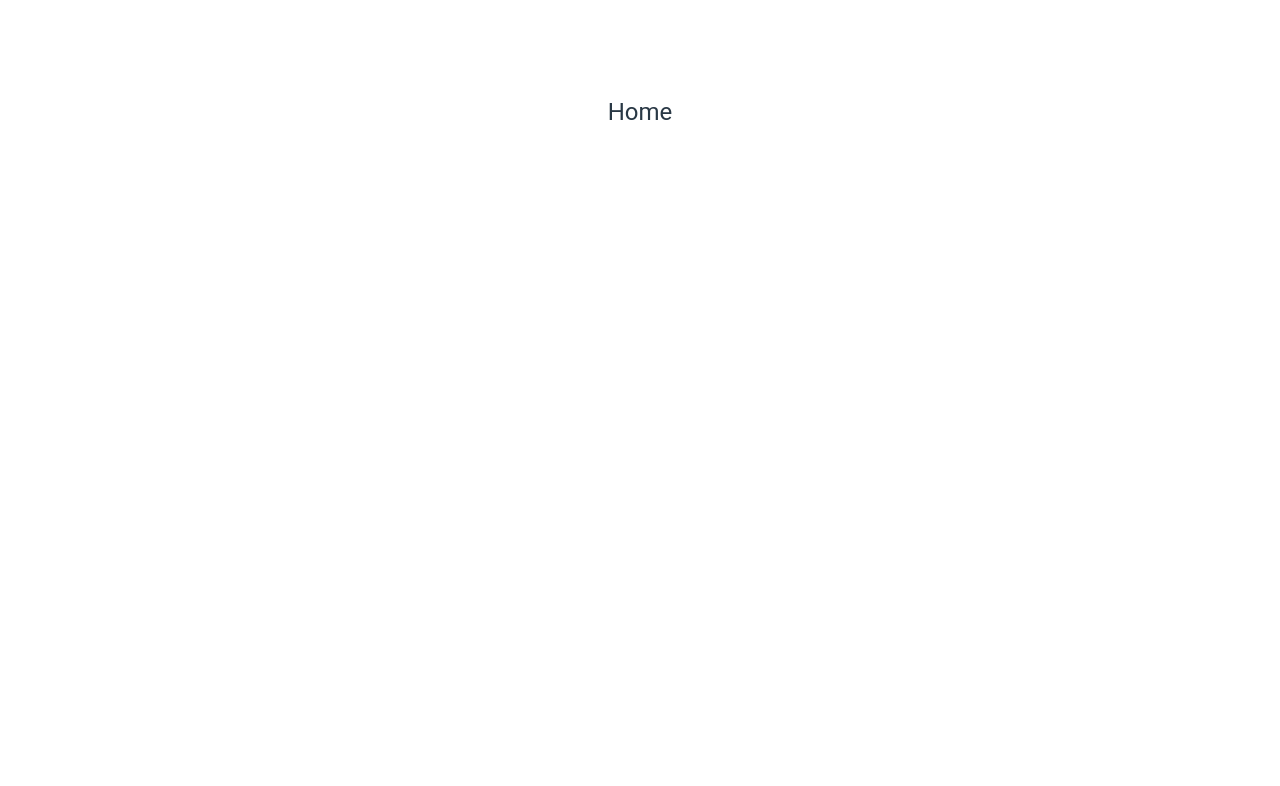
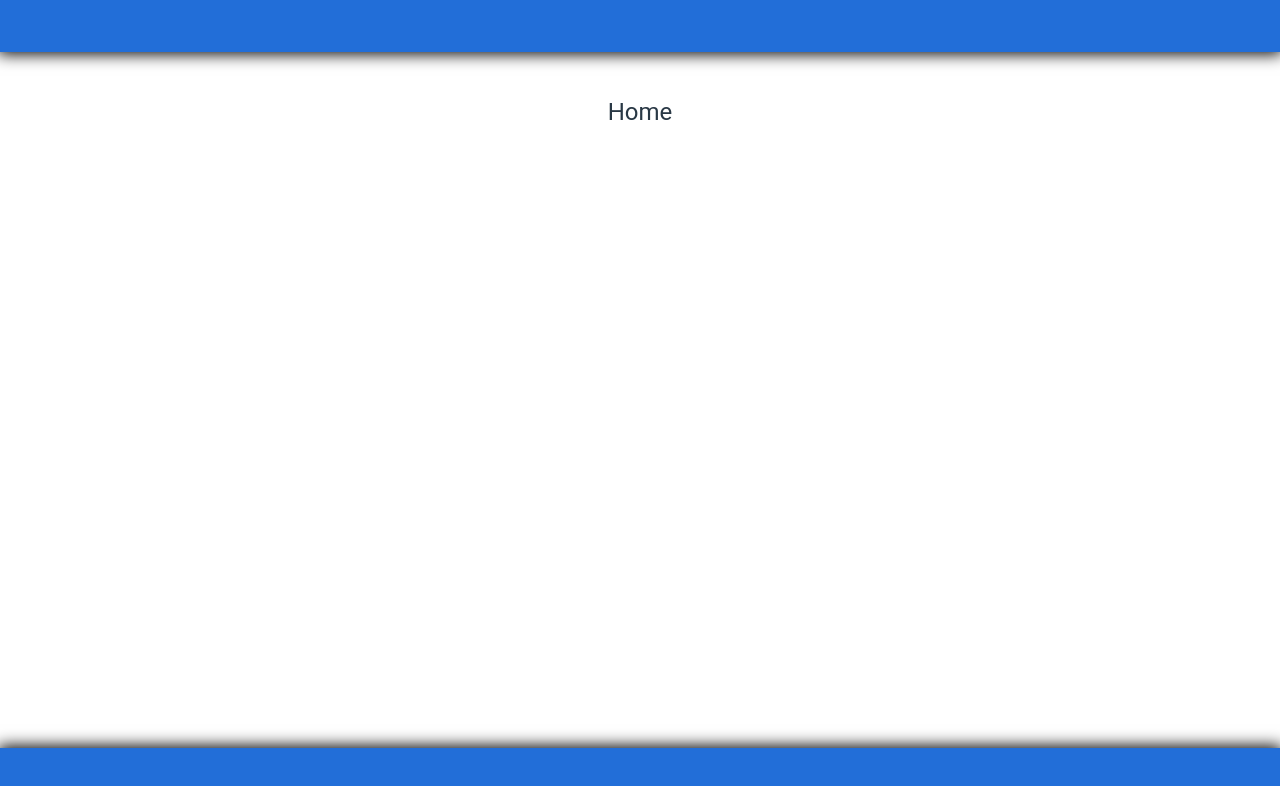
Before and after one commit to Gabriel-16n5/uTask-Trainee, a React (Vite) app: page /home in a window 1280 px wide. Shown: the top 786 px of the page. Built offline with nearby package versions, Linux system fonts and the light colour scheme.

Commit message:
feat: created footer and navbar basics to home

```diff
--- /dev/null
+++ b/src/components/Footer.jsx
@@ -0,0 +1,18 @@
+import styled from "styled-components"
+
+export default function FooterBar() {
+    return (
+        <Footer></Footer>
+    )
+}
+
+const Footer = styled.div`
+    background-color: #226ED8;
+    width: 100%;
+    height: 52px;
+    position: fixed;
+    bottom: 0;
+    left: 0;
+    z-index: 1000;
+    box-shadow: 0px 0px 15px 2px #000;
+`
--- /dev/null
+++ b/src/components/MainNavBar.jsx
@@ -0,0 +1,18 @@
+import styled from "styled-components"
+
+export default function MainNavBar() {
+    return (
+        <MainNav></MainNav>
+    )
+}
+
+const MainNav = styled.div`
+    background-color: #226ED8;
+    width: 100%;
+    height: 52px;
+    position: fixed;
+    top: 0;
+    left: 0;
+    z-index: 1000;
+    box-shadow: 0px 0px 15px 2px #000;
+`
--- a/src/pages/HomePage.jsx
+++ b/src/pages/HomePage.jsx
@@ -1,10 +1,14 @@
 import styled from "styled-components"
 import React from "react"
+import MainNavBar from "../components/MainNavBar";
+import FooterBar from "../components/Footer";
 
 export default function HomePage() {
     return (
       <PageContainer>
+        <MainNavBar/>
         <Title>Home</Title>
+        <FooterBar/>
       </PageContainer>
     )
   }
```
